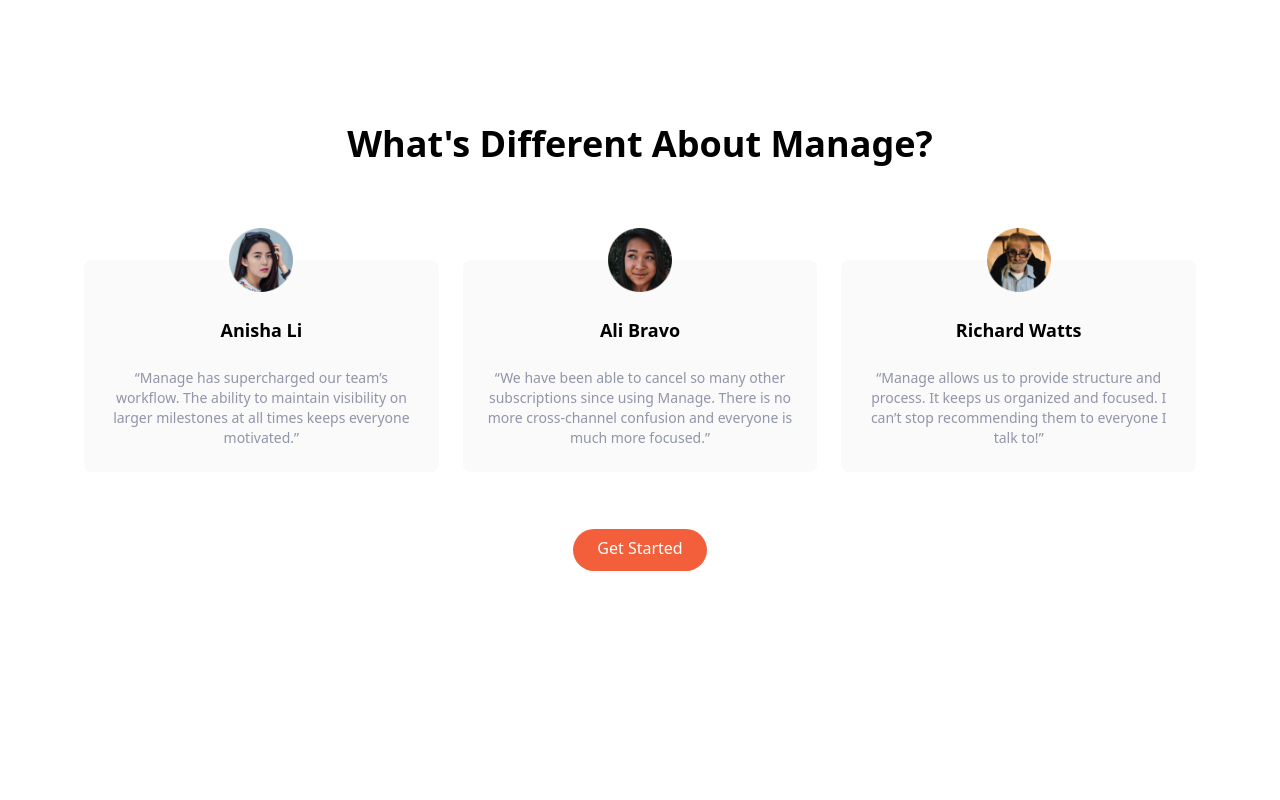
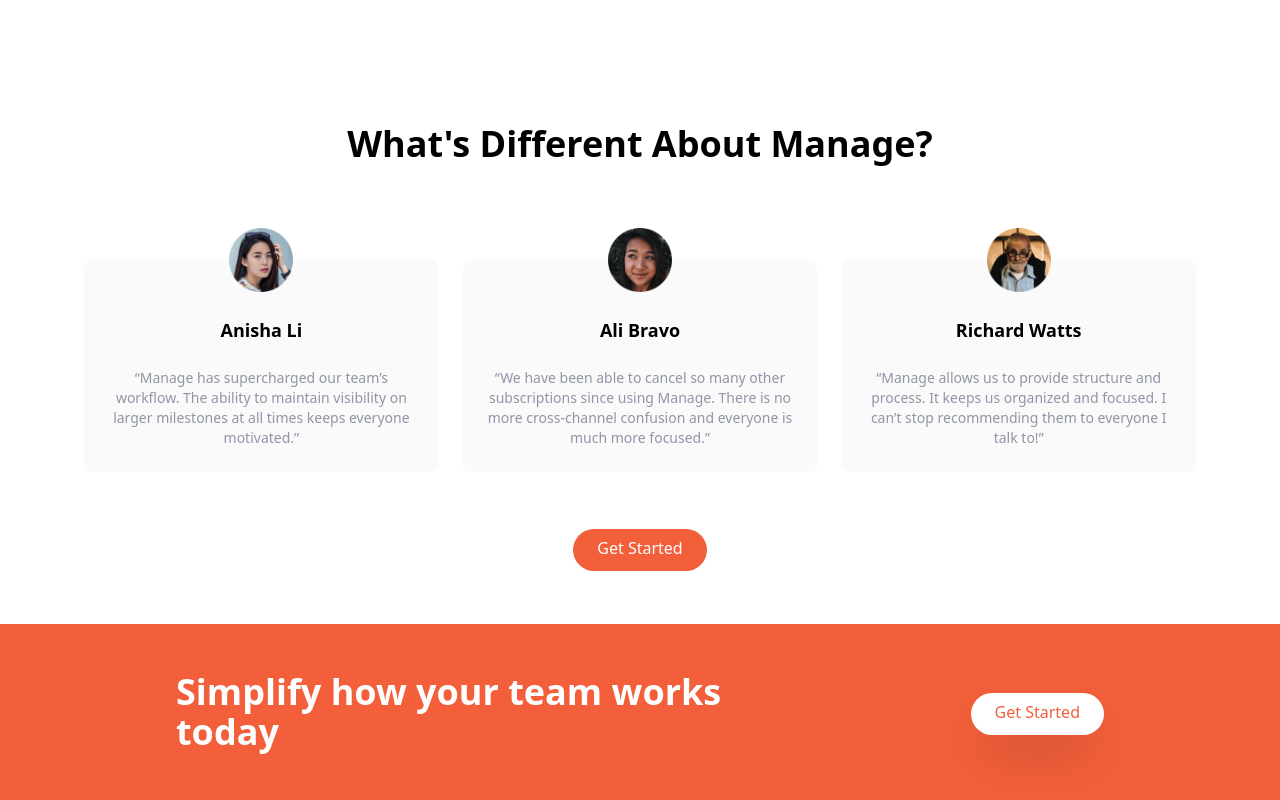
Before and after one commit to Raja-Junaid/Learning_TailwindCSS, a website: page index.html in a window 1280 px wide. Shown: the part 1144-1944 px from the top of the page. Before the commit the page ends 1768 px from the top, so only its background shows below. Drawn offline with Linux system fonts and the light colour scheme.

Commit message:
CTA section is completed

```diff
--- a/index.html
+++ b/index.html
@@ -224,7 +224,24 @@
     <!--=============================================================-->
 
     <!--==================== CTA SECTION ====================-->
-
+    <section id="cta" class="bg-brightRed">
+      <div
+        class="container flex flex-col items-center justify-between px-6 py-24 mx-auto space-y-12 md:py-12 md:flex-row md:space-y-0"
+      >
+        <h2
+          class="text-5xl font-bold leading-tight text-center text-white md:text-4xl md:max-w-xl md:text-left"
+        >
+          Simplify how your team works today
+        </h2>
+        <div>
+          <a
+            href="#"
+            class="p-3 px-6 pt-2 text-brightRed bg-white rounded-full shadow-2xl baseline hover:bg-gray-900"
+            >Get Started</a
+          >
+        </div>
+      </div>
+    </section>
     <!--=====================================================-->
   </body>
 </html>
```
Also changed, not shown: css/main.css.
